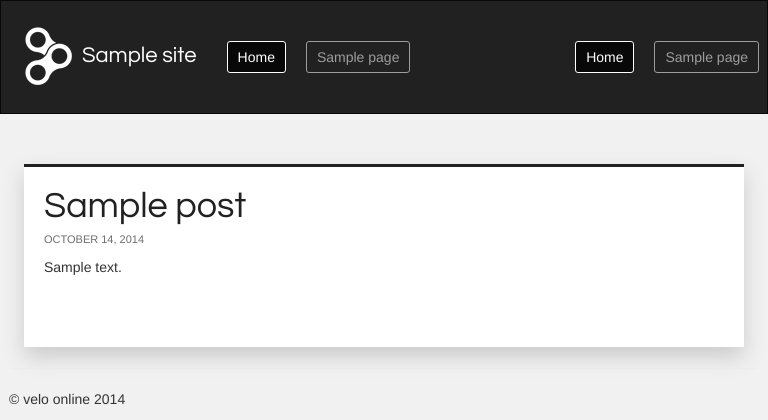
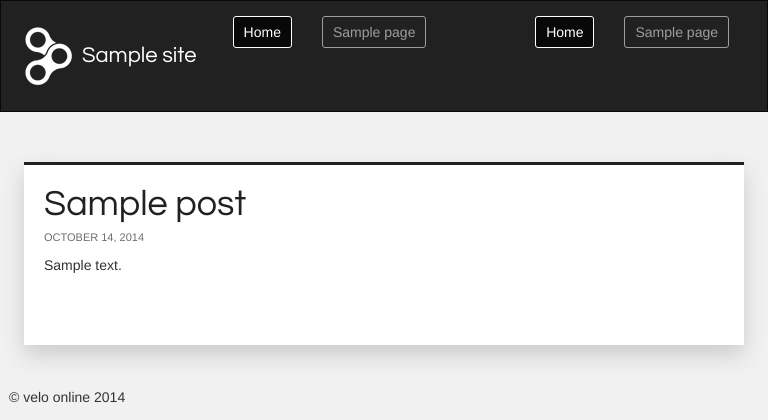
Before and after one commit to jeppeburchardt/velo-online-theme, a WordPress theme: template src/page.php in a window 768 px wide. Shown: the top 420 px of the page. Run offline with PHP 8.4 and a stand-in for WordPress, Linux system fonts and the light colour scheme; the site name, menu and one post (Sample post) are stand-ins, and other content is empty; style sheets or scripts are compiled from the project's sources; some libraries are stand-ins or nearby versions.

Commit message:
responsive navbar

```diff
--- a/src/styles/navbar.less
+++ b/src/styles/navbar.less
@@ -22,8 +22,6 @@
 			border: 1px solid;
 			margin: 40px 10px;
 			border-radius: 3px;
-
-
 		}
 	}
 
@@ -32,4 +30,42 @@
 			margin-right: 0;
 		}
 	}
+	li:first-child  {
+		a {
+			margin-left: 0;
+		}
+	}
 }
+
+@media (max-width: 992px) and (min-width: 768px) {
+	#menu-categories {
+		clear: both;
+	}
+	.navbar li a {
+		margin: 20px 10px;
+	}
+}
+@media (max-width: 768px) {
+	.navbar {
+		.navbar-brand {
+			padding: 45px 21px 65px 73px;
+		}
+
+		.navbar-nav {
+			margin: 0;
+		}
+
+		.navbar-toggle {
+			margin: 38px 30px;
+		}
+
+		li {
+			margin: 15px;
+
+			a {
+				padding: 5px 10px;
+				margin: 0;
+			}
+		}
+	}
+}
```
